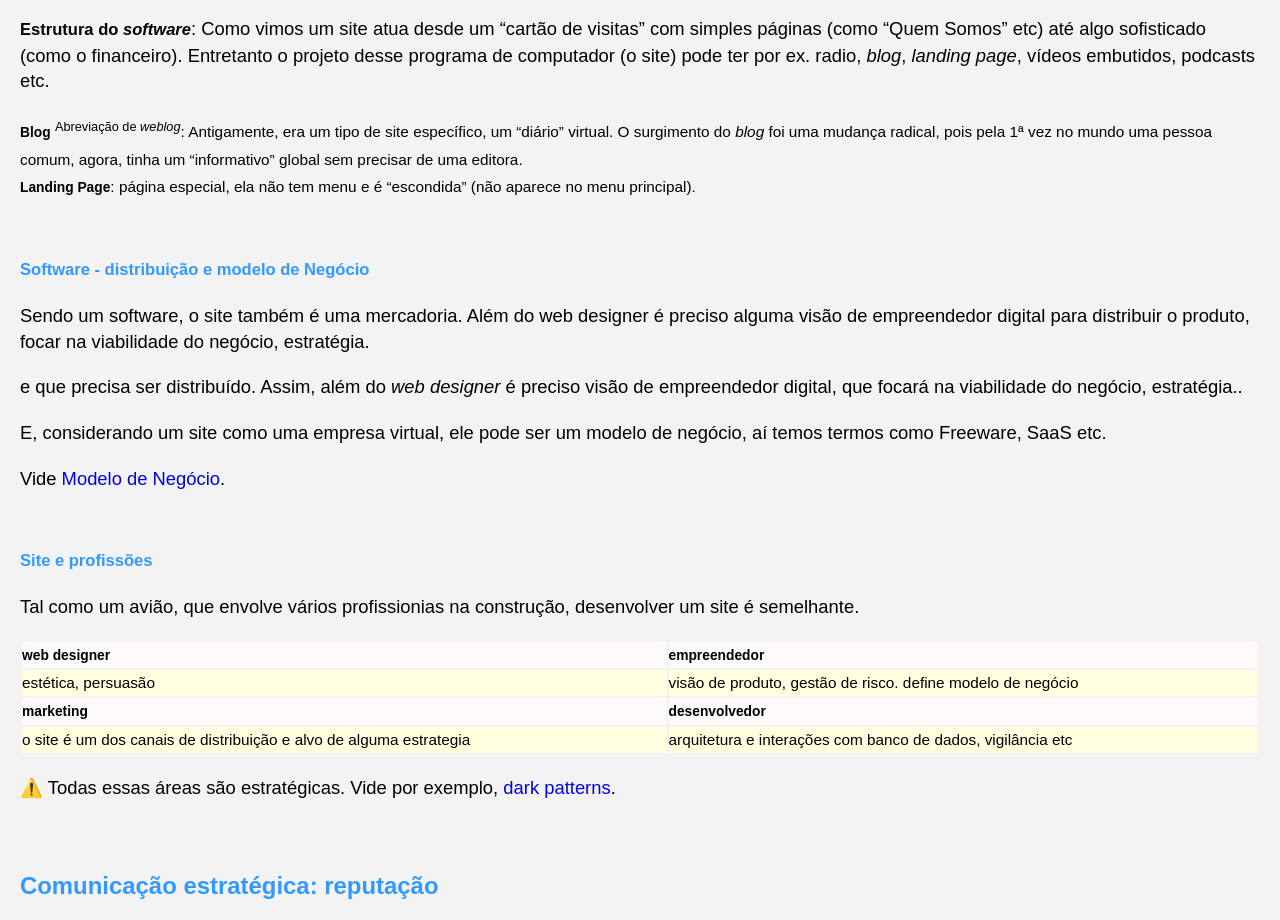
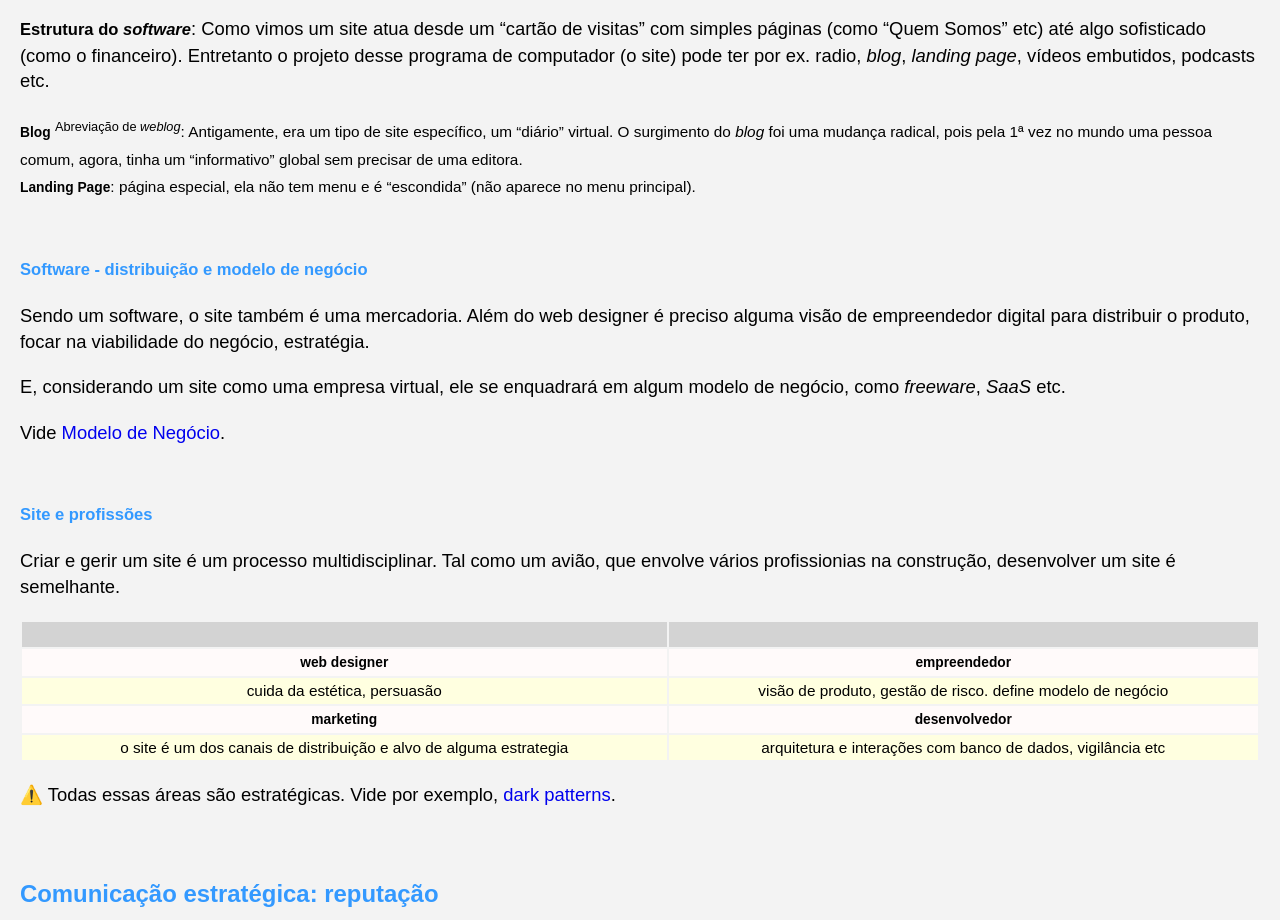
Before and after one commit to Joesynth/joesynth.github.io, a Jekyll site: the page built from _posts/2021-01-03-site-comercial-um-tutorial-essencial.md, in a window 1280 px wide and 1400 px high, scrolled down 1998 px. Shown: the top 920 px of the window. Built offline with Jekyll 4.4.1, drawn with Linux system fonts in a browser that asks for light colours; some of the changed text lies outside the part shown.

Commit message:
Edit content for clarity and correct typos

```diff
--- a/_posts/2021-01-03-site-comercial-um-tutorial-essencial.md
+++ b/_posts/2021-01-03-site-comercial-um-tutorial-essencial.md
@@ -64,23 +64,23 @@ Um site é **criado** com linguagens de computador, como HTML ou CSS. Ele é, li
 </small>
 
 
-###### Software - distribuição e modelo de Negócio
+###### Software - distribuição e modelo de negócio
 
 Sendo um software, o site também é uma mercadoria.
 Além do web designer é preciso alguma visão de empreendedor digital para distribuir o produto, focar na viabilidade do negócio, estratégia.
 
-e que precisa ser distribuído. Assim, além do *web designer* é preciso visão de empreendedor digital, que focará na viabilidade do negócio, estratégia..
-
-E, considerando um site como uma empresa virtual, ele pode ser um modelo de negócio, aí temos termos como Freeware, SaaS etc.
+E, considerando um site como uma empresa virtual, ele se enquadrará em algum modelo de negócio, como *freeware*, *SaaS* etc.
 
 Vide [Modelo de Negócio](/private).
 
 ###### Site e profissões
 
-Tal como um avião, que envolve vários profissionias na construção, desenvolver um site é semelhante.
+Criar e gerir um site é um processo multidisciplinar. Tal como um avião, que envolve vários profissionias na construção, desenvolver um site é semelhante.
 
+|||
+|:---:|:---:|
 |**web designer**|**empreendedor**|
-|estética, persuasão |visão de produto, gestão de risco. define modelo de negócio|
+|cuida da estética, persuasão |visão de produto, gestão de risco. define modelo de negócio|
 |**marketing**|**desenvolvedor**|
 | o site é um dos canais de distribuição e alvo de alguma estrategia | arquitetura e interações com banco de dados, vigilância etc|
 
@@ -107,13 +109,7 @@ Você compraria um tênis de marca desconhecida?
 
 🤔️ Podemos pensar que a visibilidade não seja algo vazio, e sim preenchido pela credibilidade, gerando a autoridade. É claro que, como dito, para construirmos isso *online* temos que estar presente na internet, sermos encontrados nos motores de busca (Google). Semelhante, e comercialmente, pouco adiante entender tudo de avião e ter um site até bonito, mas burocrático.
 
-###### Um pouco de história
 
-No passado...
-
-|visibilidade|credibilidade|autoridade|
-|:---:|:---:|:---:|
-|outdoor|"boca a boca"|catálogo técnico|
 
 
 ## O Google: o chefe
@@ -181,7 +177,7 @@ Pela ótica "purista" do MKT, tanto o site quanto a mídia alugada são canais d
 
 Nesse contexto, o site ou as redes sociais podem ser vistos como ferramentas para SuaEmpresa, como recursos das estratégias de marketing digital. Muitas dessas tecnologias podem trabalhar em conjunto para chegarmos a resultados. Cada caso é um caso. Uma página no Facebook é tão importante quanto um site _um não substitui o outro.
 
-**E-commerce <sup>Comércio eletrônico</sup>**: Um conceito geral que envolve qualquer transação comercial pela internet (seja loja virtual ou mídia alugada.
+**E-commerce <sup>Comércio eletrônico</sup>**: Um conceito geral que envolve qualquer transação comercial pela internet (seja loja virtual ou mídia alugada).
 
 **Mídia ganha**: quando os outros falam de SuaMarca naturalmente.
 
@@ -193,10 +189,10 @@ Nesse contexto, o site ou as redes sociais podem ser vistos como ferramentas par
 
 ###### Mídia Alugada: onipresença
 
-|rede social|marketplace|site comparador de preços|
-|:---:|:---:|:---:|
-|Serve só pra interagir com amigos?|Serve só pra vender?|Serve só pra "ver" produto caro ou barato?|
-|Não|Não|Não|
+|rede social|marketplace|
+|:---:|:---:|
+|Serve só pra interagir com amigos?|Serve só pra vender?|
+|Não|Não|
 
 Quando *SuaMarca* surge em vários canais cria-se um imaginário coletivo de onipresença da *SuaEmpresa*. Aparecendo aqui e ali nas buscas pelo Google, dá-se a impressão ao cliente que a *SuaMarca* é mais sólida.
 
```
Also changed, not shown: other parts of _posts/2021-01-03-site-comercial-um-tutorial-essencial.md (+2 -0 lines).
